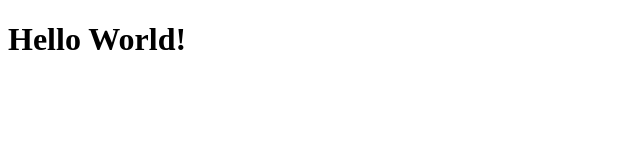
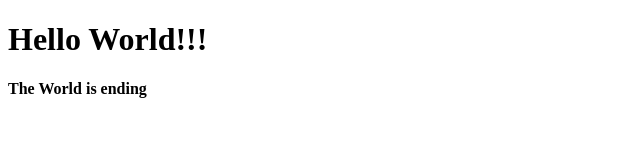
Before and after one commit to Drew-Andersen/hello-world, a plain HTML site: page index.html in a window 1280 px wide. Shown: the whole page, without its empty margins (0-640 px from the left). Drawn offline with Linux system fonts and the light colour scheme.

Commit message:
Added Features

```diff
--- a/index.html
+++ b/index.html
@@ -1,10 +1,11 @@
 <!DOCTYPE html>
 <html lang="en">
     <head>
-        <title>Hello World</title>
+        <title>Hello World!</title>
         <meta charset="utf-8">
     </head>
     <body>
-        <h1>Hello World!</h1>
+        <h1>Hello World!!!</h1>
+        <strong>The World is ending</strong>
     </body>
 </html>
```
